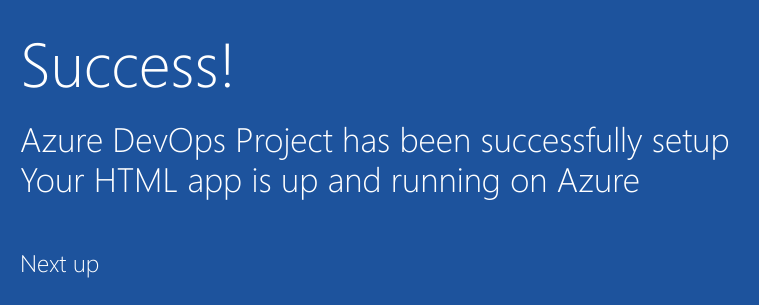
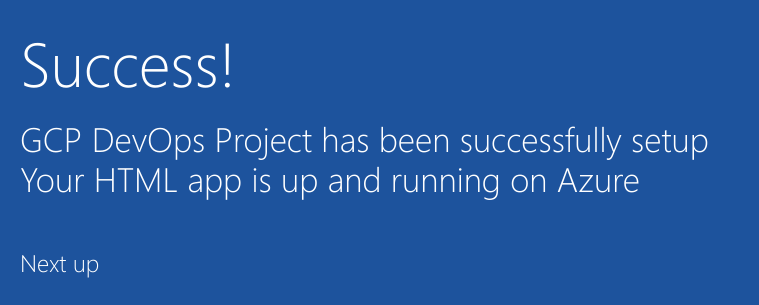
Before and after one commit to pyzons/sample-project, a plain HTML site: page index.html in a window 1280 px wide. Shown: the part 352-657 px from the top of the page, 205-964 px from the left. Drawn offline with Linux system fonts and the light colour scheme.

Commit message:
changed Azure to GCP

```diff
--- a/index.html
+++ b/index.html
@@ -19,7 +19,7 @@
         </div>
             <div class="content-body">
                 <div class="success-text">Success!</div>
-                <div class="description line-1"> Azure DevOps Project has been successfully setup</div>
+                <div class="description line-1"> GCP DevOps Project has been successfully setup</div>
                 <div class="description line-2"> Your HTML app is up and running on Azure</div>
                 <div class="next-steps-container">
                     <div class="next-steps-header">Next up</div>
```
